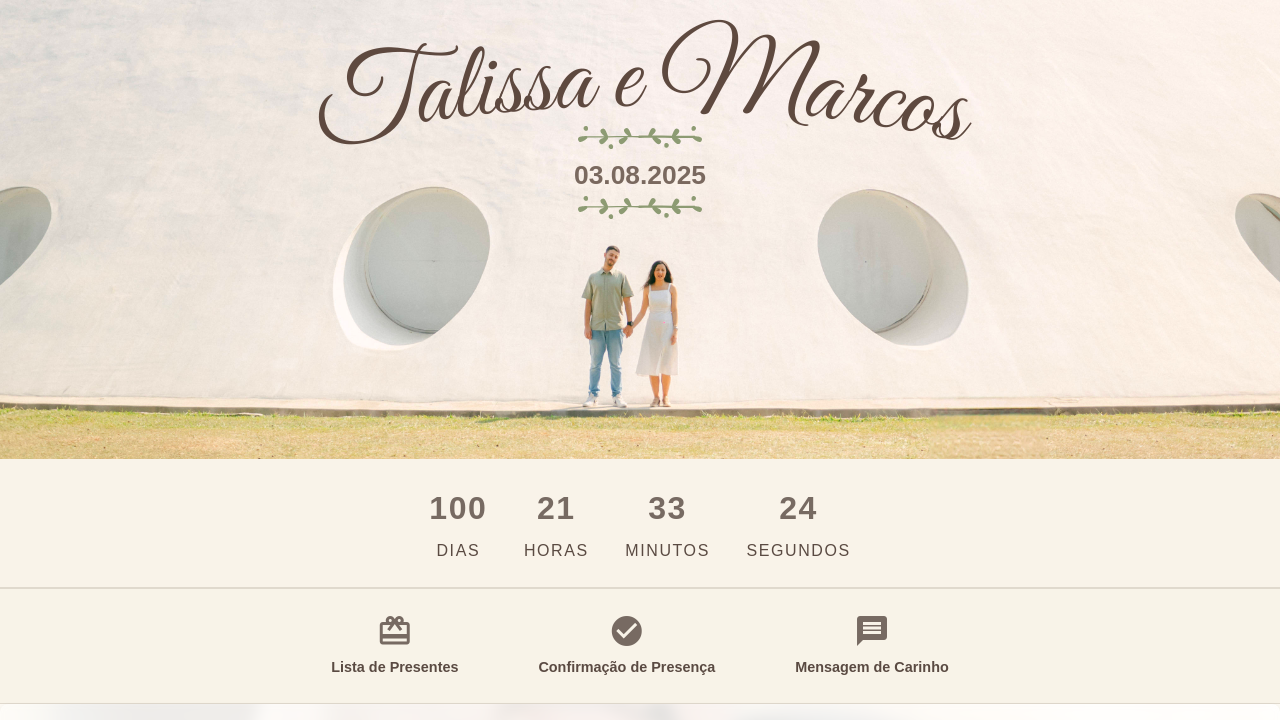
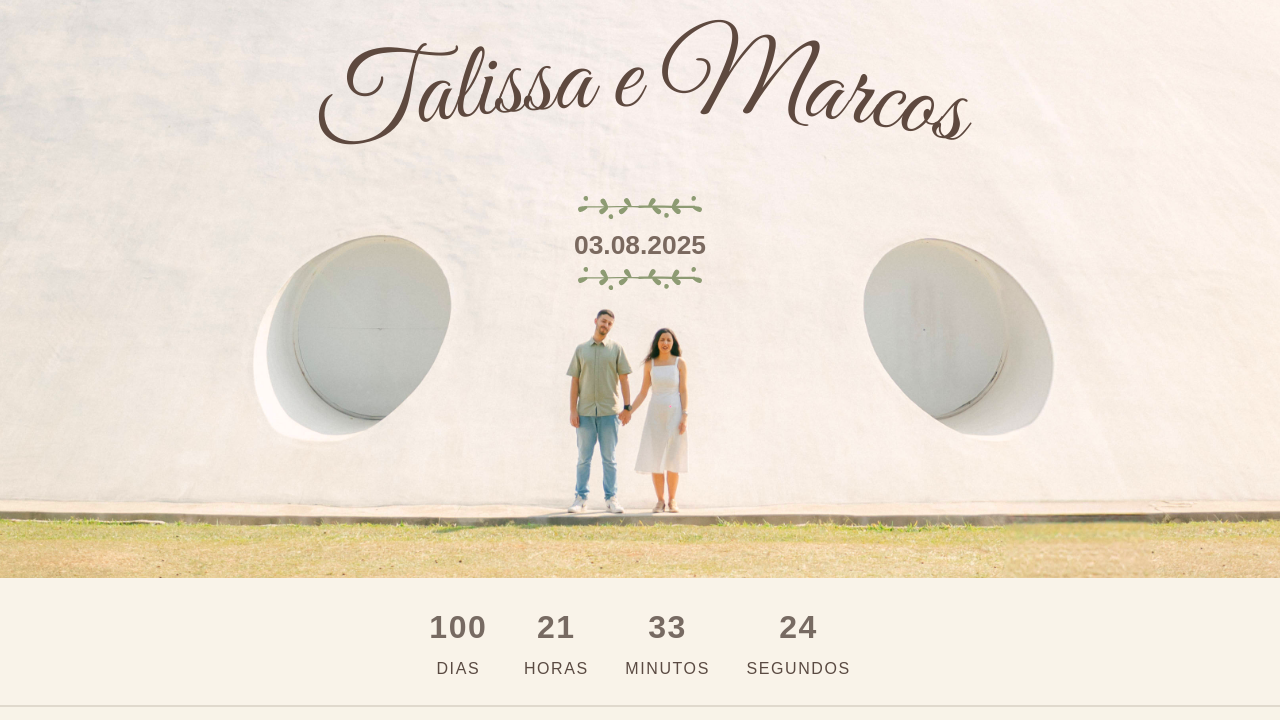
Before and after one commit to jeffersantoss/talissa-marcos, a plain HTML site: page index.html in a window 1280 px wide. Shown: the top 720 px of the page. Drawn offline with Linux system fonts and the light colour scheme; some packages are replaced by stand-ins of ours; a script that the page names is missing.

Commit message:
Ajusta o padding do cabeçalho e remove código comentado de overlay. Modifica a margem superior do container de data.

```diff
--- a/style.css
+++ b/style.css
@@ -9,7 +9,7 @@ body {
 
 header {
     text-align: center;
-    padding: 1em 0 15em 0; /* Ajuste no padding para acomodar o SVG */
+    padding: 1em 0 18em 0; /* Ajuste no padding para acomodar o SVG */
     /* background-color: #f8f3e8; */ /* Cor removida/fallback */
     background-image: url('header-bg.jpg');
     background-size: cover; /* Faz a imagem cobrir a área */
@@ -18,20 +18,6 @@ header {
     position: relative; /* Necessário para possível overlay */
     filter: saturate(1.3); /* Aumenta a saturação da imagem em 30% */
 }
-
-/* Possível Overlay (opcional, descomentar se necessário) */
-/*
-header::before {
-    content: "";
-    position: absolute;
-    top: 0;
-    left: 0;
-    right: 0;
-    bottom: 0;
-    background-color: rgba(255, 255, 255, 0.3); // Exemplo: Overlay branco semi-transparente
-    z-index: 0; // Atrás do conteúdo
-}
-*/
 
 /* Ajustar z-index do conteúdo para ficar acima do overlay */
 header > * {
@@ -55,7 +41,7 @@ header .curved-text-header text {
 }
 
 .date-container {
-    margin-top: -4em; /* Espaço após o nome */
+    margin-top: 0em; /* Espaço após o nome */
     font-size: 1.1em;
 }
 
```
